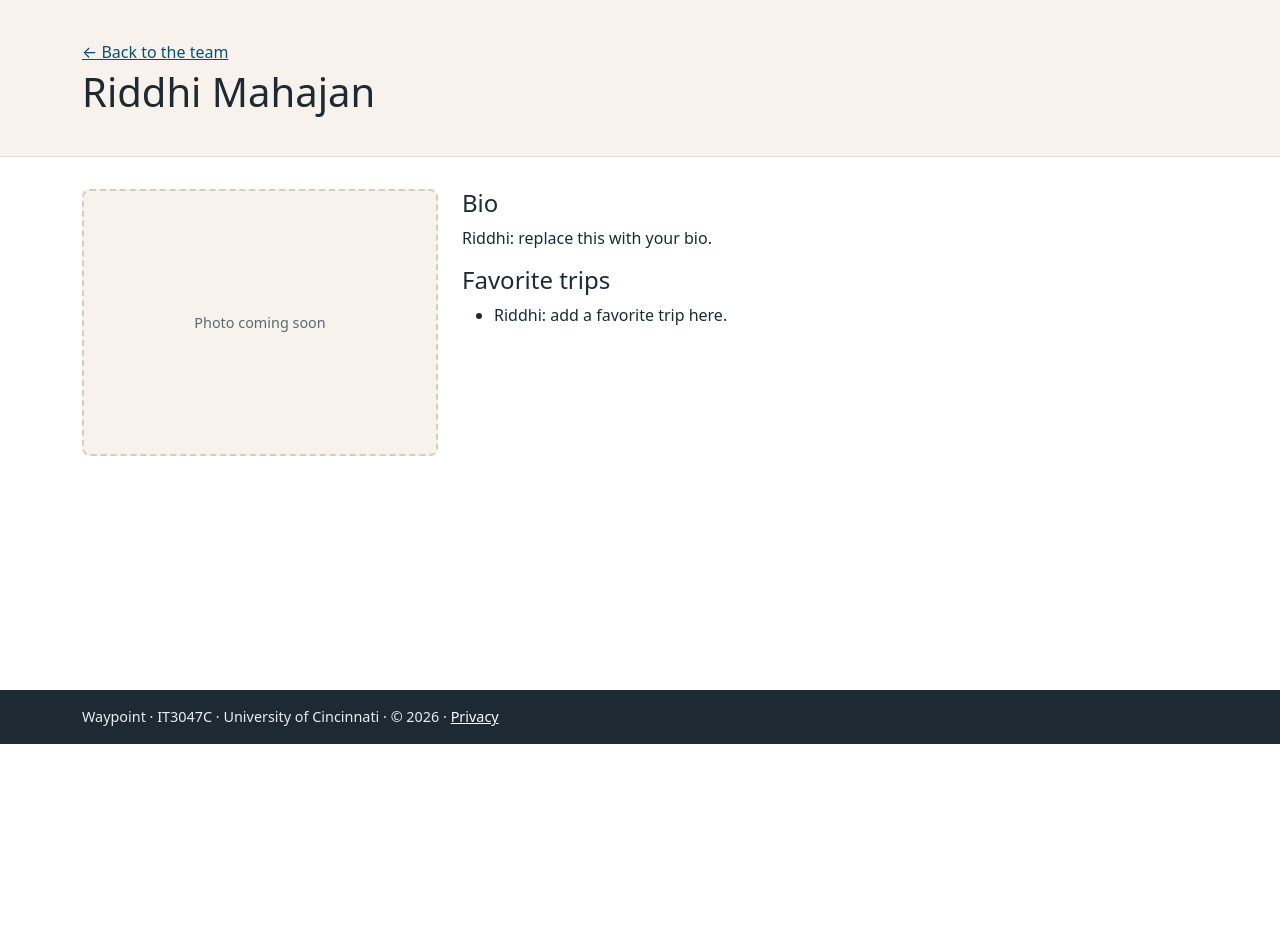
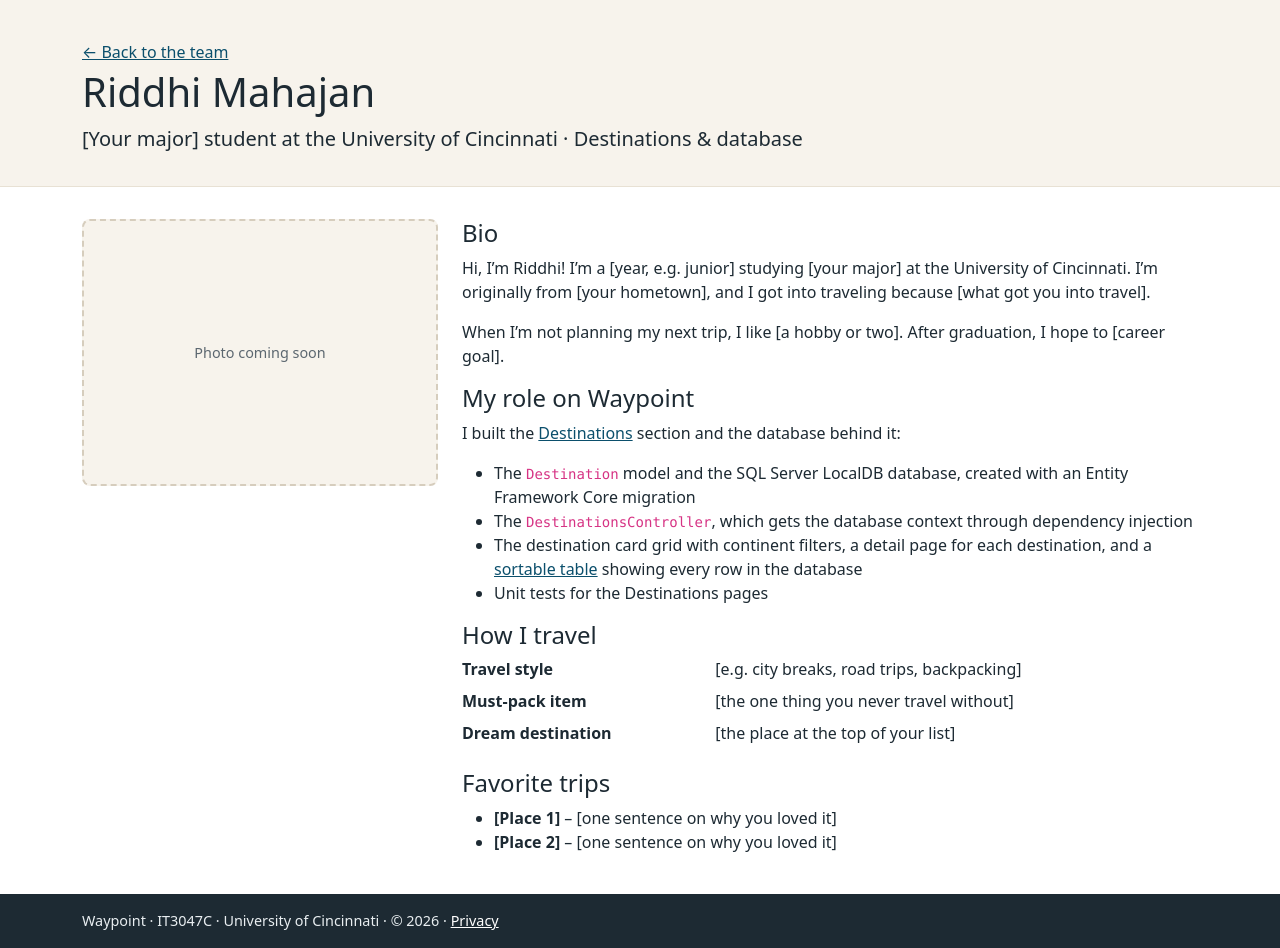
Before and after one commit to kymanirjarrett/waypoint, an ASP.NET Core app: page /about/riddhi in a window 1280 px wide. Shown: the part 56-1004 px from the top of the page. Before the commit the page ends 800 px from the top, so only its background shows below. Run offline with ASP.NET Core 8, Linux system fonts and the light colour scheme; style sheets or scripts are compiled from the project's sources.

Commit message:
feat: fill in Riddhi's About page with role details and bio template
Co-Authored-By: Claude Opus 5.5 <noreply@anthropic.com>

```diff
--- a/Waypoint/Views/About/Riddhi.cshtml
+++ b/Waypoint/Views/About/Riddhi.cshtml
@@ -1,11 +1,14 @@
 @{
     ViewData["Title"] = "Riddhi Mahajan";
 }
+
+@* Riddhi: replace every [bracketed blank] with your own details, then delete this comment. *@
 
 <section class="page-header">
     <div class="container">
         <p class="mb-1"><a asp-controller="About" asp-action="Index">&larr; Back to the team</a></p>
         <h1>Riddhi Mahajan</h1>
+        <p class="lead mb-0">[Your major] student at the University of Cincinnati &middot; Destinations &amp; database</p>
     </div>
 </section>
 
@@ -15,13 +18,39 @@
             <div class="img-placeholder" role="img" aria-label="Photo of Riddhi Mahajan (placeholder)">Photo coming soon</div>
         </div>
         <div class="col-md-8">
-            @* Riddhi: replace this with your bio, photo, and favorite trips. Only edit this file on your own branch. *@
             <h2 class="h4">Bio</h2>
-            <p>Riddhi: replace this with your bio.</p>
+            <p>
+                Hi, I&rsquo;m Riddhi! I&rsquo;m a [year, e.g. junior] studying [your major] at the University of Cincinnati.
+                I&rsquo;m originally from [your hometown], and I got into traveling because [what got you into travel].
+            </p>
+            <p>
+                When I&rsquo;m not planning my next trip, I like [a hobby or two]. After graduation, I hope to [career goal].
+            </p>
+
+            <h2 class="h4">My role on Waypoint</h2>
+            <p>I built the <a asp-controller="Destinations" asp-action="Index">Destinations</a> section and the database behind it:</p>
+            <ul>
+                <li>The <code>Destination</code> model and the SQL Server LocalDB database, created with an Entity Framework Core migration</li>
+                <li>The <code>DestinationsController</code>, which gets the database context through dependency injection</li>
+                <li>The destination card grid with continent filters, a detail page for each destination, and a
+                    <a asp-controller="Destinations" asp-action="Table">sortable table</a> showing every row in the database</li>
+                <li>Unit tests for the Destinations pages</li>
+            </ul>
+
+            <h2 class="h4">How I travel</h2>
+            <dl class="row">
+                <dt class="col-sm-4">Travel style</dt>
+                <dd class="col-sm-8">[e.g. city breaks, road trips, backpacking]</dd>
+                <dt class="col-sm-4">Must-pack item</dt>
+                <dd class="col-sm-8">[the one thing you never travel without]</dd>
+                <dt class="col-sm-4">Dream destination</dt>
+                <dd class="col-sm-8">[the place at the top of your list]</dd>
+            </dl>
 
             <h2 class="h4">Favorite trips</h2>
             <ul>
-                <li>Riddhi: add a favorite trip here.</li>
+                <li><strong>[Place 1]</strong> &ndash; [one sentence on why you loved it]</li>
+                <li><strong>[Place 2]</strong> &ndash; [one sentence on why you loved it]</li>
             </ul>
         </div>
     </div>
```
